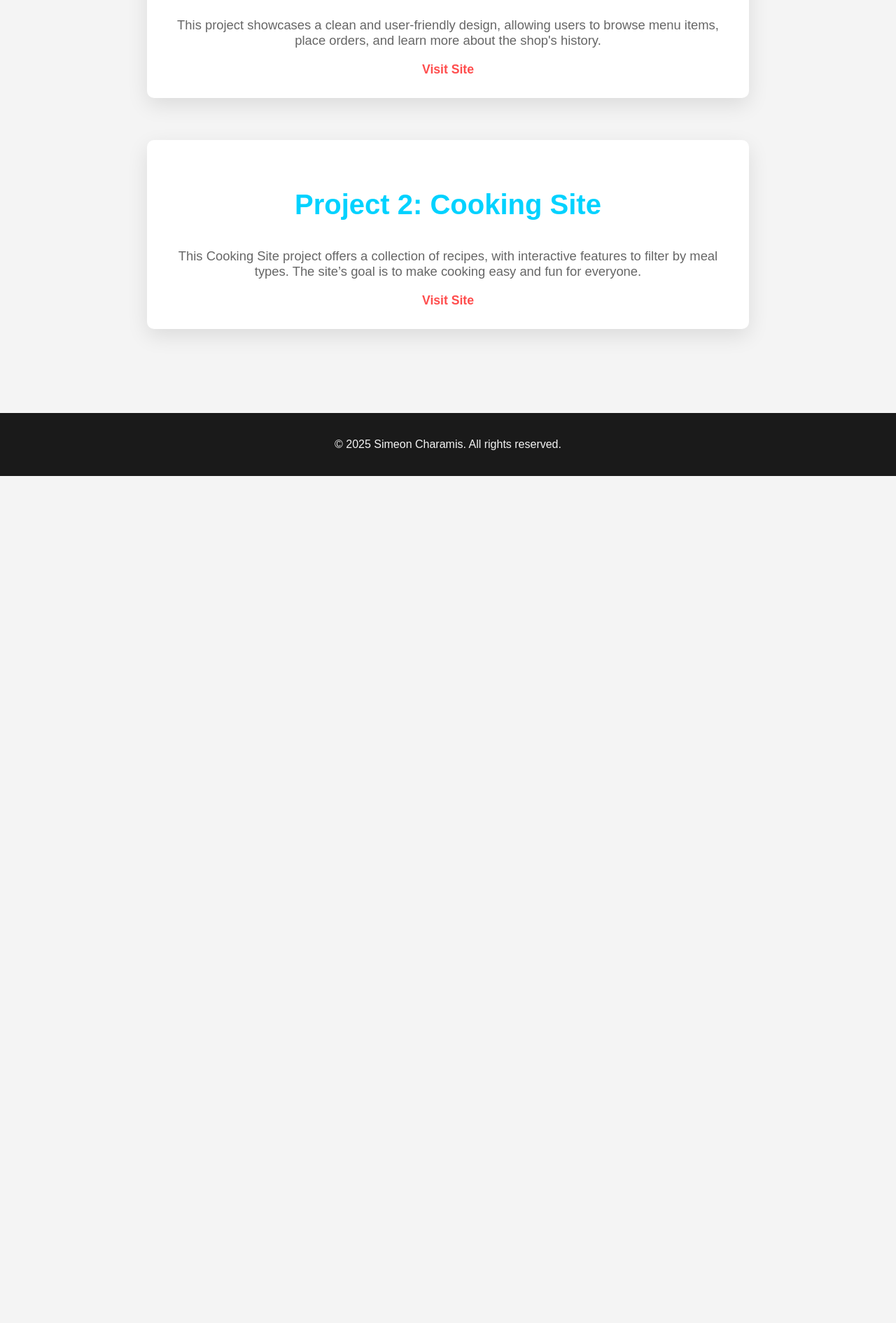
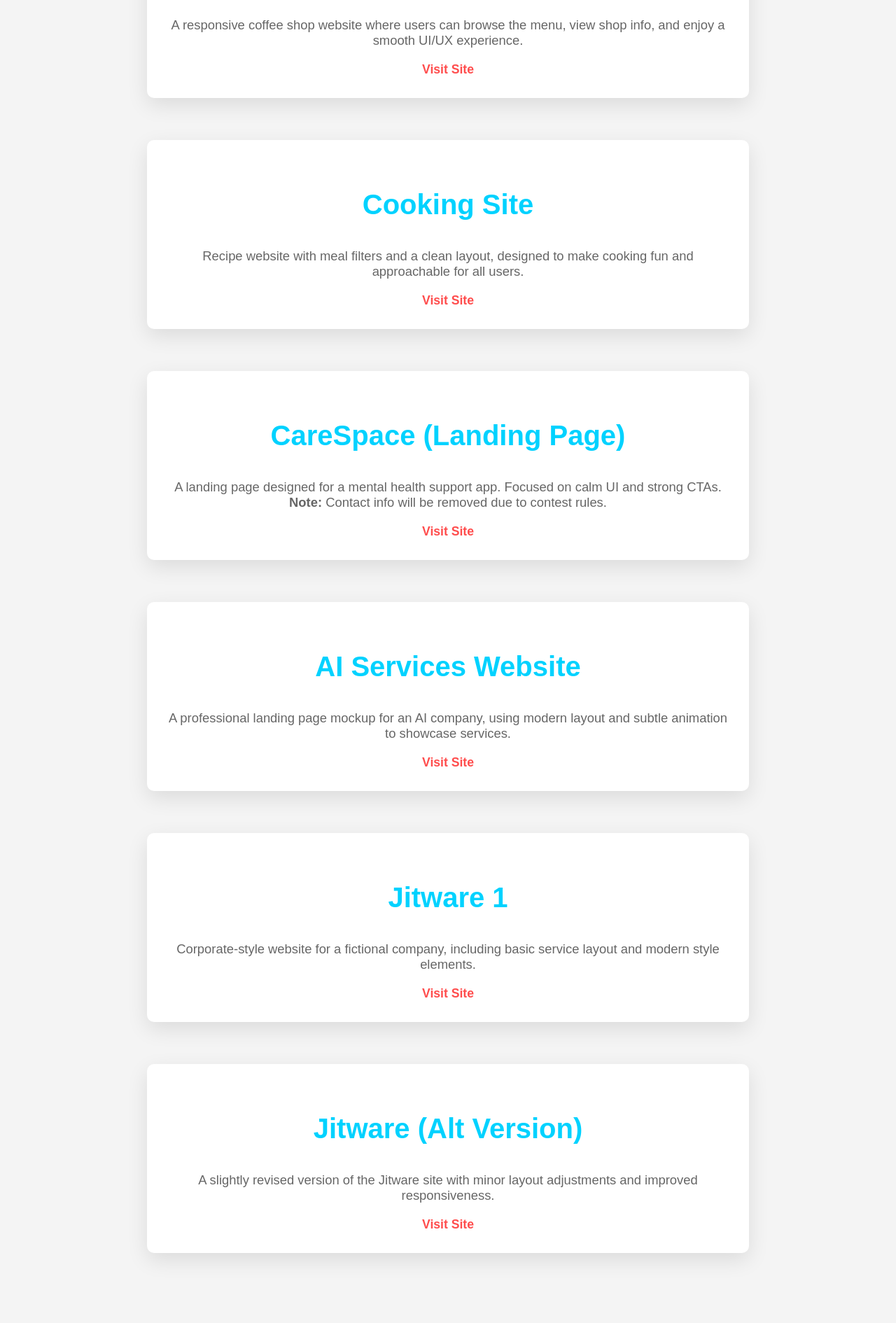
Before and after one commit to EdgeGr/my-portfolio, a plain HTML site: page index.html in a window 1280 px wide. Shown: the part 705-2595 px from the top of the page at 70% size. Before the commit the page ends 1385 px from the top, so only its background shows below. Drawn offline with Linux system fonts and the light colour scheme.

Commit message:
Update index.html

```diff
--- a/index.html
+++ b/index.html
@@ -1,8 +1,8 @@
 <!DOCTYPE html>
 <html lang="en">
 <head>
-  <meta charset="UTF-8">
-  <meta name="viewport" content="width=device-width, initial-scale=1.0">
+  <meta charset="UTF-8" />
+  <meta name="viewport" content="width=device-width, initial-scale=1.0"/>
   <title>My Portfolio</title>
   <style>
     body {
@@ -94,7 +94,7 @@
 <body>
   <header>
     <h1>Welcome to My Portfolio</h1>
-    <h3>My name is Simeon Charamis, I am from Greece and I am studying computer science. I am fond of creating sites that are easy to use and also have a professional style in them.</h3>
+    <h3>Hi! I’m Simeon Charamis, a computer science student from Greece. I enjoy building clean, user-friendly websites that combine professional design with intuitive usability.</h3>
     <p>Discover my projects and explore my work.</p>
   </header>
 
@@ -102,17 +102,51 @@
     <h2>My Projects</h2>
 
     <div class="project">
-      <h3>Project 1: Coffee Shop</h3>
-      <p>This project showcases a clean and user-friendly design, allowing users to browse menu items, place orders, and learn more about the shop's history.</p>
+      <h3>Coffee Shop</h3>
+      <p>A responsive coffee shop website where users can browse the menu, view shop info, and enjoy a smooth UI/UX experience.</p>
       <a href="https://edgegr.github.io/CoffeeShop/" target="_blank">Visit Site</a>
     </div>
 
     <div class="project">
-      <h3>Project 2: Cooking Site</h3>
-      <p>This Cooking Site project offers a collection of recipes, with interactive features to filter by meal types. The site’s goal is to make cooking easy and fun for everyone.</p>
+      <h3>Cooking Site</h3>
+      <p>Recipe website with meal filters and a clean layout, designed to make cooking fun and approachable for all users.</p>
       <a href="https://edgegr.github.io/CookingSite/" target="_blank">Visit Site</a>
     </div>
 
+    <div class="project">
+      <h3>CareSpace (Landing Page)</h3>
+      <p>A landing page designed for a mental health support app. Focused on calm UI and strong CTAs. <strong>Note:</strong> Contact info will be removed due to contest rules.</p>
+      <a href="https://edgegr.github.io/CareSpace/" target="_blank">Visit Site</a>
+    </div>
+
+    <div class="project">
+      <h3>AI Services Website</h3>
+      <p>A professional landing page mockup for an AI company, using modern layout and subtle animation to showcase services.</p>
+      <a href="https://edgegr.github.io/ai-website/" target="_blank">Visit Site</a>
+    </div>
+
+    <div class="project">
+      <h3>Jitware 1</h3>
+      <p>Corporate-style website for a fictional company, including basic service layout and modern style elements.</p>
+      <a href="https://edgegr.github.io/jitware1/" target="_blank">Visit Site</a>
+    </div>
+
+    <div class="project">
+      <h3>Jitware (Alt Version)</h3>
+      <p>A slightly revised version of the Jitware site with minor layout adjustments and improved responsiveness.</p>
+      <a href="https://edgegr.github.io/jitware/" target="_blank">Visit Site</a>
+    </div>
+  </section>
+
+  <section class="section" id="skills">
+    <h2>Skills</h2>
+    <p>I work primarily with front-end tools including HTML5, CSS3, and basic JavaScript. I also use GitHub Pages for deployment and am currently expanding my Python knowledge for scripting and automation.</p>
+  </section>
+
+  <section class="section" id="contact">
+    <h2>Contact</h2>
+    <p>If you’d like to work together, feel free to reach out via email:</p>
+    <p><a href="mailto:your.email@example.com">your.email@example.com</a></p>
   </section>
 
   <footer class="footer">
```
